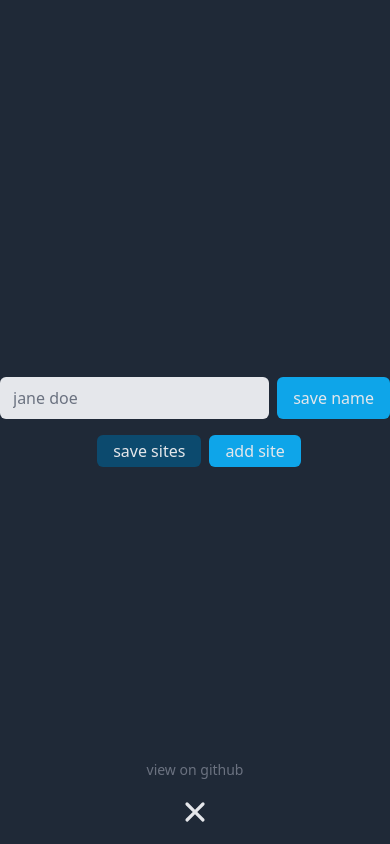
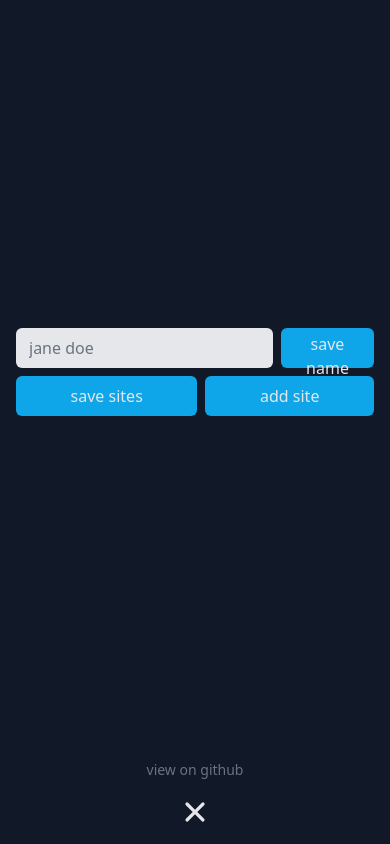
Before and after one commit to paulbrickwell/openpage-app, a Nuxt app: page / in a window 390 px wide. Both pictures are taken after a click on the element 195 px from the left and 812 px from the top of the page. Built offline with nearby package versions, Linux system fonts and the light colour scheme.

Commit message:
fixed responsive design and colors

```diff
--- a/app.vue
+++ b/app.vue
@@ -1,12 +1,18 @@
 <template>
-  <div>
+  <div class="bg-gray-900 text-gray-200">
     <Head>
       <Title>OpenPage App</Title>
     </Head>
+
+    <!-- Dashboard -->
     <div
-      class="h-screen w-screen bg-gray-800 text-gray-200 flex flex-col justify-center items-center text-center"
+      class="bg-gray-900 h-screen w-screen flex flex-col grow p-4"
+      v-if="!settings"
     >
-      <div v-if="!sites[0]" class="flex flex-col items-center">
+      <div
+        v-if="!sites[0]"
+        class="flex flex-col items-center justify-center grow"
+      >
         click below to get started
         <svg
           xmlns="http://www.w3.org/2000/svg"
@@ -30,7 +36,10 @@
           }}</a>
         </div>
       </div>
-      <div class="fixed bottom-4 cursor-pointer" @click="settings = true">
+      <div
+        class="flex flex-col justify-center items-center mt-8 cursor-pointer"
+        @click="settings = true"
+      >
         <svg
           xmlns="http://www.w3.org/2000/svg"
           class="h-8 w-8 fill-gray-200 hover:fill-gray-400"
@@ -43,70 +52,80 @@
           />
         </svg>
       </div>
+    </div>
+    <!-- End Dashboard -->
 
-      <!-- Settings Modal -->
+    <!-- Settings Screen -->
     <div
-        class="fixed left-0 top-0 h-screen w-screen bg-gray-800"
+      class="bg-gray-900 h-screen w-screen flex flex-col grow p-4"
       v-if="settings"
     >
-        <div class="max-w-lg mx-auto h-screen flex flex-col justify-center">
-          <div class="flex w-full gap-2">
+      <div class="flex flex-col items-center justify-center grow">
+        <div class="flex gap-2 w-full md:w-96 mb-2">
           <input
             type="text"
-              class="focus:ring-transparent focus:border-transparent grow sm:text-sm border-transparent rounded-md bg-gray-200 text-gray-800"
+            class="focus:ring-transparent focus:border-transparent grow border-transparent rounded-md bg-gray-200 text-gray-800 h-10"
             placeholder="jane doe"
             v-model="username"
           />
           <button
             @click.prevent="setUsername"
-              class="px-4 py-1 rounded-md bg-sky-500"
+            class="px-4 py-1 h-10 rounded-md bg-sky-500 text-gray-200"
           >
             save name
           </button>
         </div>
 
-          <div class="flex flex-col mt-2 gap-2">
-            <div v-for="(site, index) in sites" :key="index" class="flex gap-2">
+        <div class="flex flex-col gap-2 w-full md:w-96">
+          <div
+            v-for="(site, index) in sites"
+            :key="index"
+            class="flex gap-2 w-full"
+          >
             <input
               v-model="site.name"
               type="text"
               name="sitename"
-                class="focus:ring-transparent focus:border-transparent grow sm:text-sm border-transparent rounded-md bg-gray-200 text-gray-800"
+              class="w-full focus:ring-transparent focus:border-transparent grow border-transparent rounded-md bg-gray-200 text-gray-900 h-10"
               placeholder="site name"
             />
             <input
               v-model="site.url"
               type="text"
               name="siteurl"
-                class="focus:ring-transparent focus:border-transparent grow sm:text-sm border-transparent rounded-md bg-gray-200 text-gray-800"
+              class="w-full focus:ring-transparent focus:border-transparent grow border-transparent rounded-md bg-gray-200 text-gray-900 h-10"
               placeholder="https://siteurl.com/"
             />
 
             <button
               @click.prevent="deleteSite(index)"
-                class="px-4 py-1 rounded-md bg-gray-900"
+              class="px-4 py-1 h-10 rounded-md bg-sky-900 text-gray-200"
             >
               delete
             </button>
           </div>
         </div>
-          <div class="flex justify-center mt-2">
+
+        <div
+          class="flex justify-center gap-2 w-full md:w-96"
+          :class="{ 'mt-2': sites[0] }"
+        >
           <button
             @click.prevent="updateSite"
-              class="ml-2 px-4 py-1 rounded-md bg-sky-900"
+            class="px-4 py-1 h-10 rounded-md grow bg-sky-500 text-gray-200"
           >
             save sites
           </button>
           <button
             @click.prevent="addSite"
-              class="ml-2 px-4 py-1 rounded-md bg-sky-500"
+            class="px-4 py-1 h-10 rounded-md grow bg-sky-500 text-gray-200"
           >
             add site
           </button>
         </div>
       </div>
       <div
-          class="fixed flex flex-col w-full items-center justify-center bottom-4 cursor-pointer"
+        class="flex flex-col justify-center items-center mt-8 cursor-pointer"
         @click="settings = false"
       >
         <a
@@ -128,8 +147,7 @@
         </svg>
       </div>
     </div>
-      <!-- End Settings Modal -->
-    </div>
+    <!-- End Settings Screen -->
   </div>
 </template>
 
```
Lines whose indentation alone changed are shown as unchanged.
